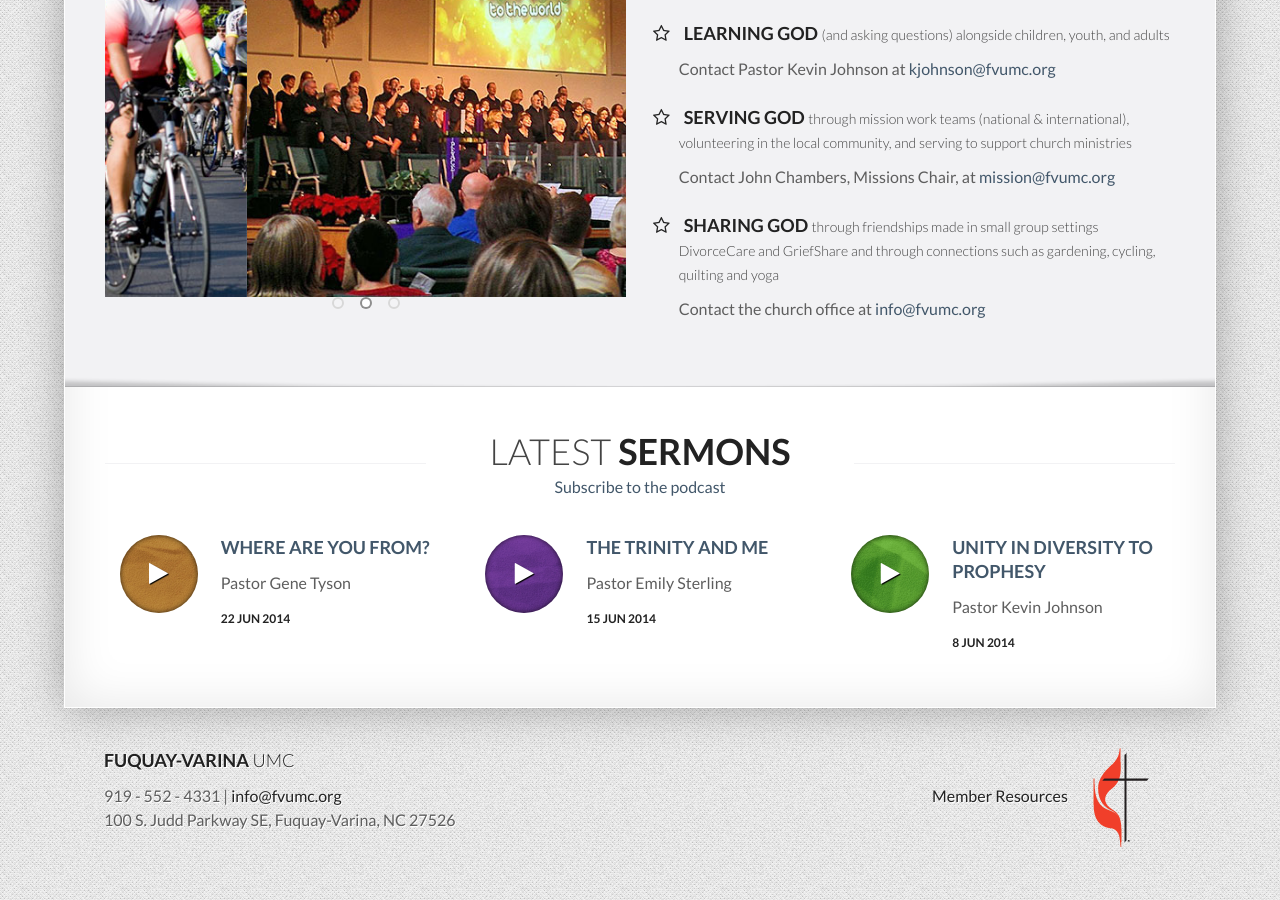
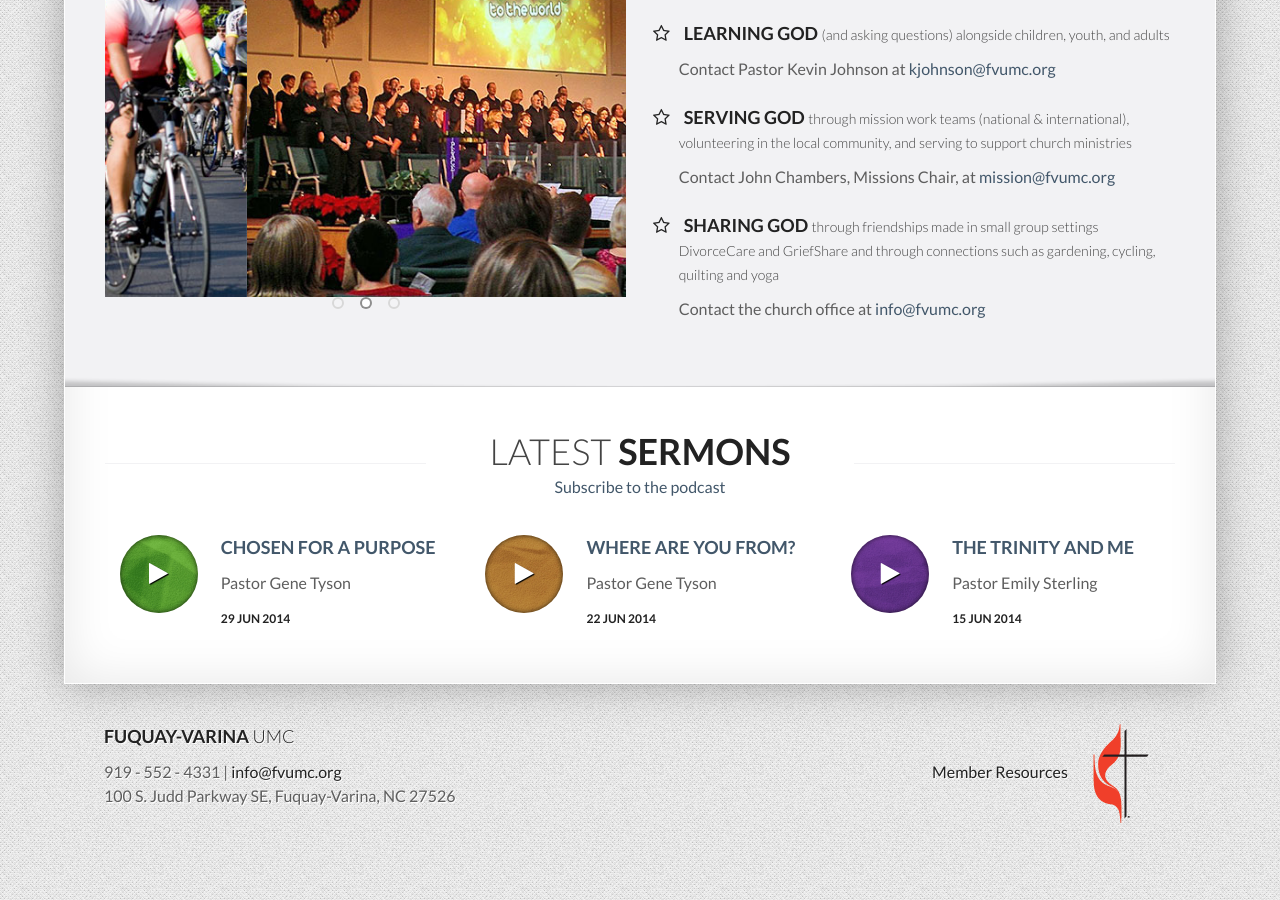
Before and after one commit to fvumc/fvumc.github.io, a Jekyll site: the page built from index.html, in a window 1280 px wide and 900 px high, scrolled down 2898 px. Built offline with Jekyll 4.4.1, drawn with Linux system fonts in a browser that asks for light colours; Markdown is read by kramdown in place of the engine named in the settings.

Commit message:
Update index.html

```diff
--- a/index.html
+++ b/index.html
@@ -238,6 +238,31 @@ title: Fuquay-Varina United Methodist Church
           </div>
           <ul id="podcast-list" class="unstyled row-fluid">
 
+            <li class="span4">
+              <div class="row-fluid">
+                <div class="span4">
+                  <div class="round-box box-small">
+                    <a class="box-inner" href="http://audio.fvumc.org/06-29-2014_Chosen_For_A_Purpose.mp3">
+                      <img alt="some image" class="img-circle" src="images/Color-Block-Lime.jpg">
+                      <i class='icon-play'></i>
+                    </a>
+                  </div>
+                </div>
+                <div class="span8">
+                  <h3>
+                    <a href="http://audio.fvumc.org/06-29-2014_Chosen_For_A_Purpose.mp3">
+                      Chosen For A Purpose
+                    </a>
+                  </h3>
+                  <p>
+                    Pastor Gene Tyson
+                  </p>
+                    <h5>
+                    29 Jun 2014
+                  </h5>
+                </div>
+              </div>
+            </li>
 
             <li class="span4">
               <div class="row-fluid">
@@ -292,33 +317,6 @@ title: Fuquay-Varina United Methodist Church
             </li>
 
 
-            <li class="span4">
-              <div class="row-fluid">
-                <div class="span4">
-                  <div class="round-box box-small">
-                    <a class="box-inner" href="http://audio.fvumc.org/06-08-2014_Unity_in_Diversity_to_Prophesy.mp3">
-                      <img alt="some image" class="img-circle" src="images/Color-Block-Lime.jpg">
-                      <i class='icon-play'></i>
-                    </a>
-                  </div>
-                </div>
-                <div class="span8">
-                  <h3>
-                    <a href="http://audio.fvumc.org/06-08-2014_Unity_in_Diversity_to_Prophesy.mp3">
-                      Unity in Diversity to Prophesy
-                    </a>
-                  </h3>
-                  <p>
-                    Pastor Kevin Johnson
-                  </p>
-                    <h5>
-                    8 Jun 2014
-                  </h5>
-                </div>
-              </div>
-            </li>
-
-
           </ul>
         </div>
       </section>
```
